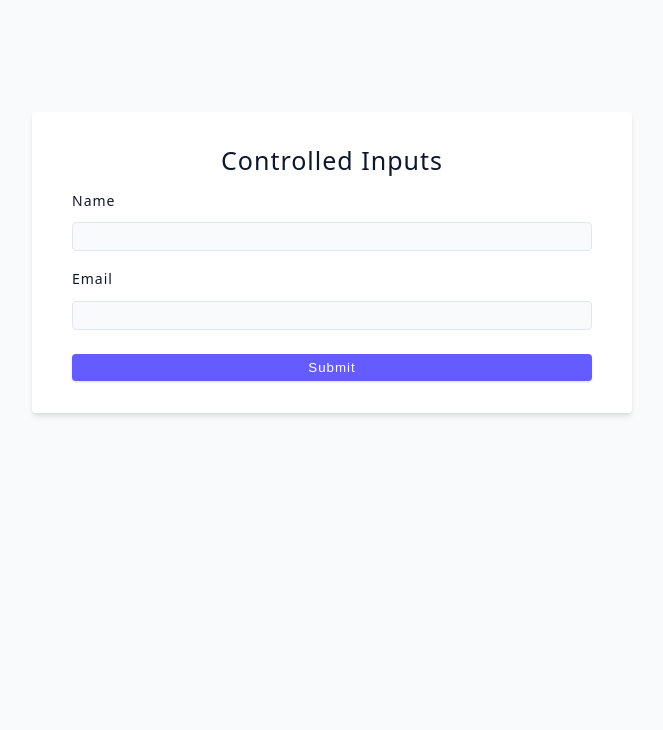
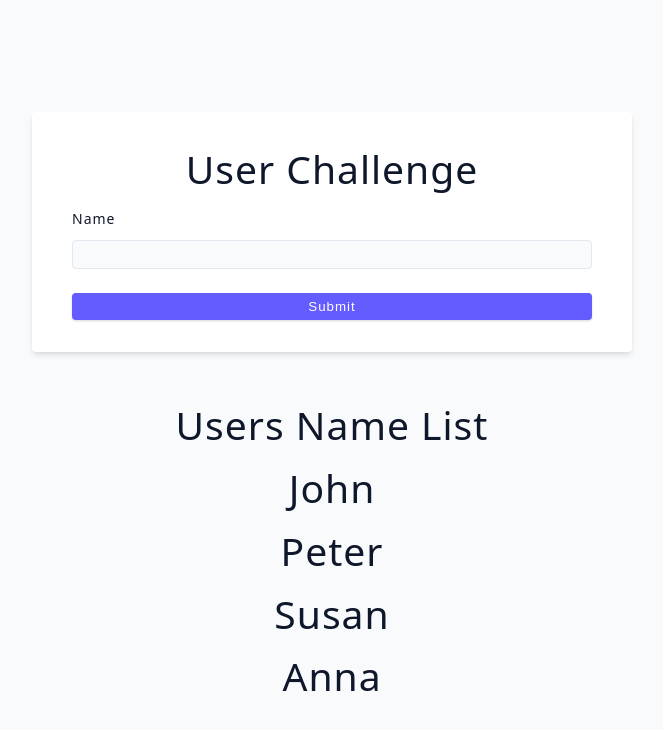
Before and after one commit to iambrijeshtoo/ReactAdvanced, a React (Vite) app: page / in a window 1280 px wide. Shown: the top 730 px of the page, without its empty margins (308-971 px from the left). Built offline with nearby package versions, Linux system fonts and the light colour scheme.

Commit message:
feat: add feature for adding new username in user list

```diff
--- a/src/App.jsx
+++ b/src/App.jsx
@@ -1,10 +1,10 @@
 import "./App.css";
-import ControlledInputs from "./tutorial/06-forms/01-controlled-inputs";
+import UserChallenge from "./tutorial/06-forms/02-user-challenge";
 
 function App() {
   return (
     <div className="container">
-      <ControlledInputs />
+      <UserChallenge />
     </div>
   );
 }
--- a/src/tutorial/06-forms/01-controlled-inputs.jsx
+++ b/src/tutorial/06-forms/01-controlled-inputs.jsx
@@ -11,7 +11,7 @@
   };
 
   return (
-    <form className="form">
+    <form className="form" onSubmit={handleSubmit}>
       <h4>Controlled Inputs</h4>
       <div className="form-row">
         <label htmlFor="name" className="form-label">
--- /dev/null
+++ b/src/tutorial/06-forms/02-user-challenge.jsx
@@ -0,0 +1,53 @@
+import { useState } from "react";
+import { data } from "../../data";
+
+const UserChallenge = () => {
+  const [name, setName] = useState("");
+  const [users, setUsers] = useState(data);
+
+  const handleSubmit = (e) => {
+    e.preventDefault();
+    // Check if 'name' is empty or falsy. If so, stop executing further and return.
+    if (!name) return;
+    const fakeId = Date.now();
+    // console.log(fakeId);
+    const newUser = { id: fakeId, name: name };
+    const updatedUser = [...users, newUser];
+    setUsers(updatedUser);
+    setName("");
+  };
+
+  return (
+    <div>
+      <form className="form" onSubmit={handleSubmit}>
+        <h2>User Challenge</h2>
+        <div className="form-row">
+          <label htmlFor="name" className="form-label">
+            name
+          </label>
+          <input
+            type="text"
+            className="form-input"
+            id="name"
+            value={name}
+            onChange={(e) => setName(e.target.value)}
+          />
+        </div>
+        <button type="submit" className="btn btn-block">
+          submit
+        </button>
+      </form>
+      {/* Rendering users below */}
+      <h2>Users name list</h2>
+      {users.map((user) => {
+        return (
+          <div key={user.id}>
+            <h2>{user.name}</h2>
+          </div>
+        );
+      })}
+    </div>
+  );
+};
+
+export default UserChallenge;
```
